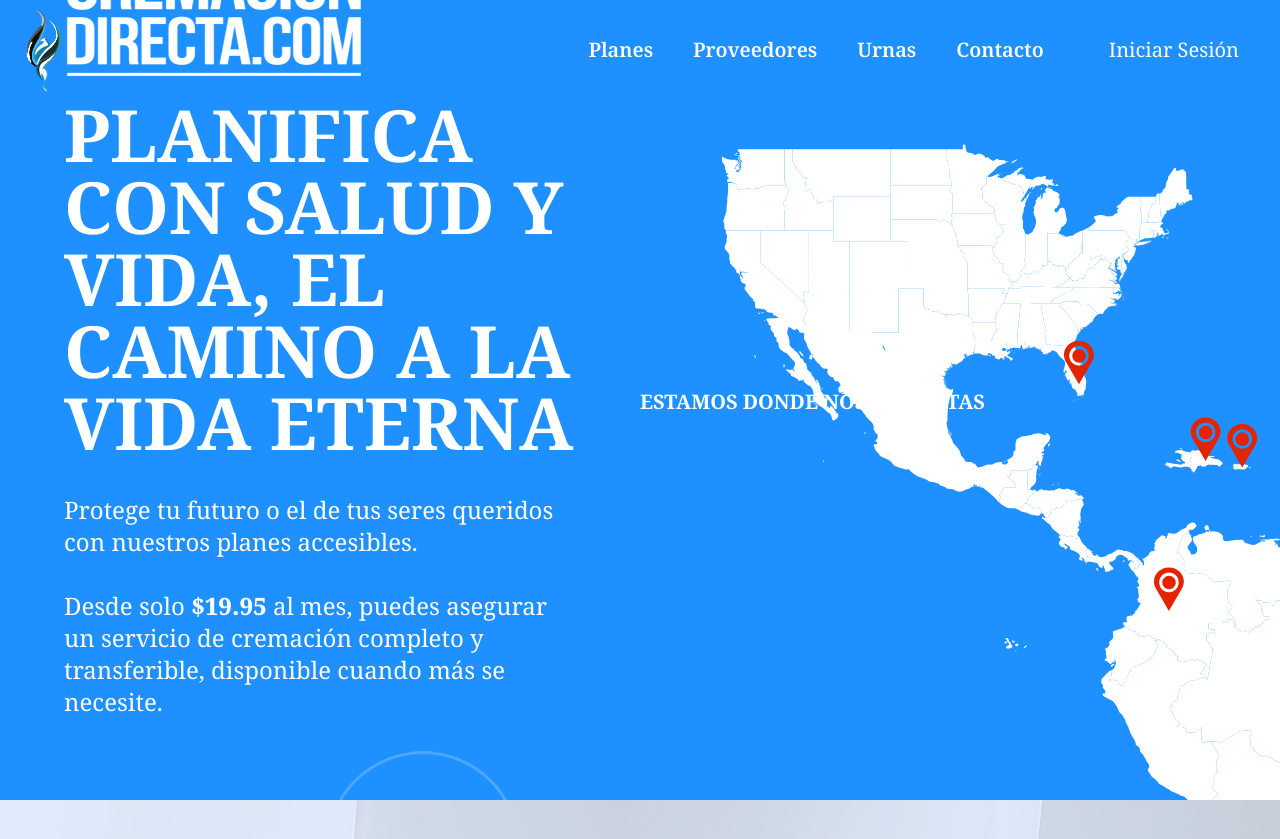
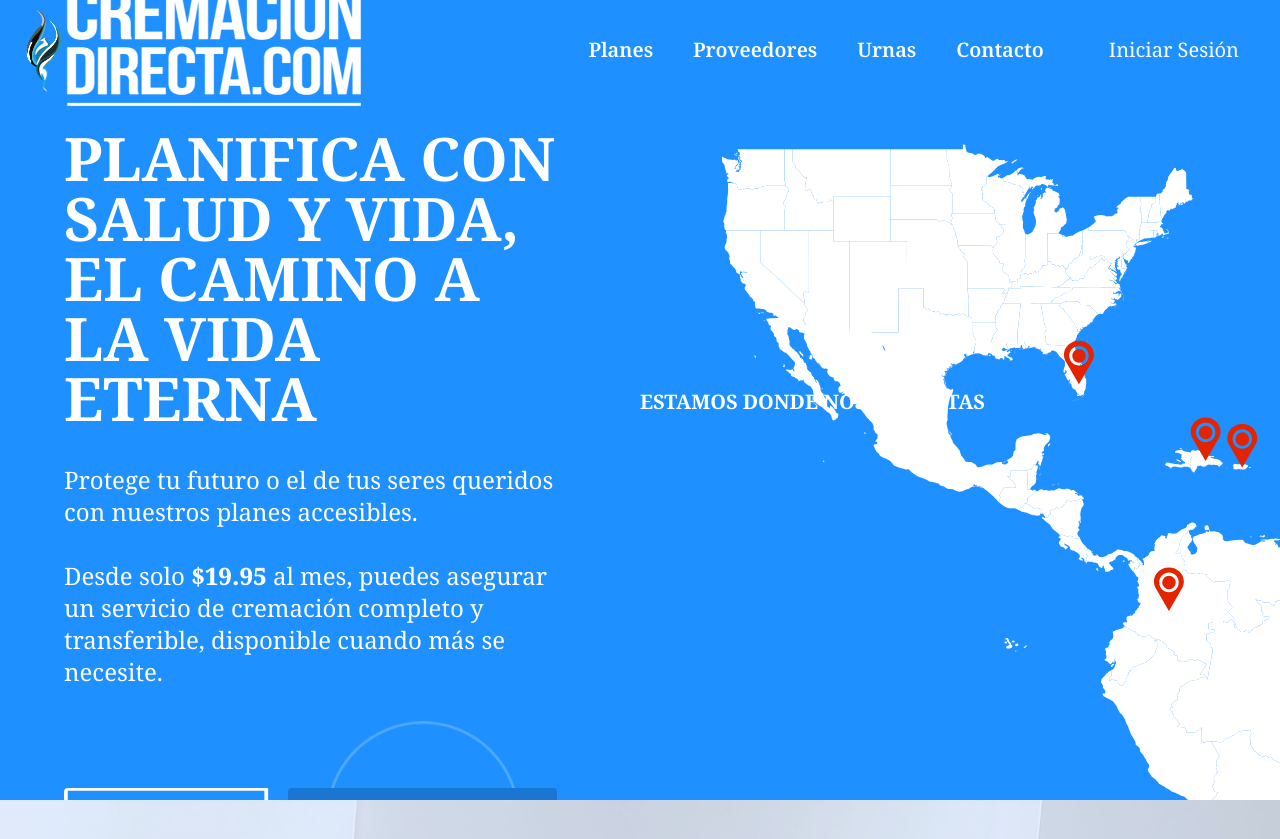
Before and after one commit to lmayendia/cremation, a Next.js app: page / in a window 1280 px wide. Shown: the top 839 px of the page. Built offline with nearby package versions, Linux system fonts and the light colour scheme; no server answers.

Commit message:
Updated font size to more responsiveness

```diff
--- a/src/components/Hero.tsx
+++ b/src/components/Hero.tsx
@@ -18,7 +18,7 @@ const Hero: React.FC = () => {
         />
         <div className="mb-12 border-t-2 border-white w-full -translate-x-1/4 md:hidden"></div>
 
-        <h1 className="text-4xl lg:text-7xl font-bold leading-tight uppercase">
+        <h1 className="text-4xl lg:text-6xl font-bold leading-tight uppercase">
           Planifica con salud y vida, el camino a la vida eterna
         </h1>
         <p className="mt-4 text-base lg:text-2xl md:max-w-2xl max-w-maxxl py-5">
--- a/src/components/Map.tsx
+++ b/src/components/Map.tsx
@@ -73,7 +73,7 @@ const MapSvg = () => {
         {/* The dynamic hover text */}
             {hoveredRegion && (
                 <div className="absolute lg:top-64 lg:right-28 md:top-2/4 md:right-0 md:max-w-52">
-                    <h2 className="uppercase md:text-sm lg:text-xl text-white font-bold ">
+                    <h2 className="uppercase md:text-sm lg:text-sm text-white font-bold ">
                         {renderHoveredText()}
                     </h2>
                 </div>
```
